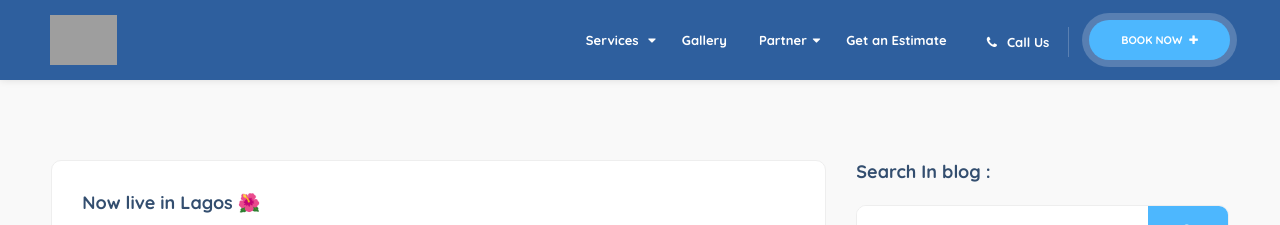
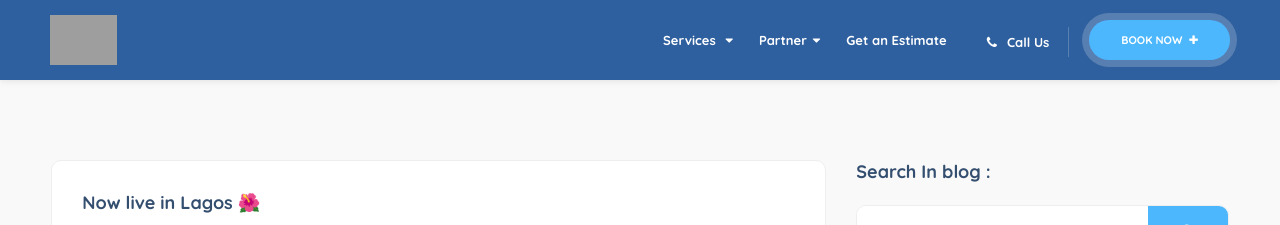
Before and after one commit to movingblog/Final, a Jekyll site: the page built from _posts/2019-03-23-Welcome-Lagos.md, in a window 1280 px wide. Shown: the top 225 px of the page. Built offline with Jekyll 4.4.1, drawn with Linux system fonts in a browser that asks for light colours; grey boxes are pictures that could not be loaded.

Commit message:
Removed Gallery in the navbar.

```diff
--- a/_layouts/Home.html
+++ b/_layouts/Home.html
@@ -72,7 +72,7 @@
                                     <li><a href="https://packmyload.com/storage">Secure Storage</a></li>
                                 </ul></li>
 
-                                <li><a href="https://packmyload.com/gallery">Gallery </a><li>
+                                 <!--<li><a href="https://packmyload.com/gallery">Gallery </a><li> -->
 
                             <li><a href="#">Partner<i class="fa fa-caret-down"></i></a>
                                 <ul>
```
